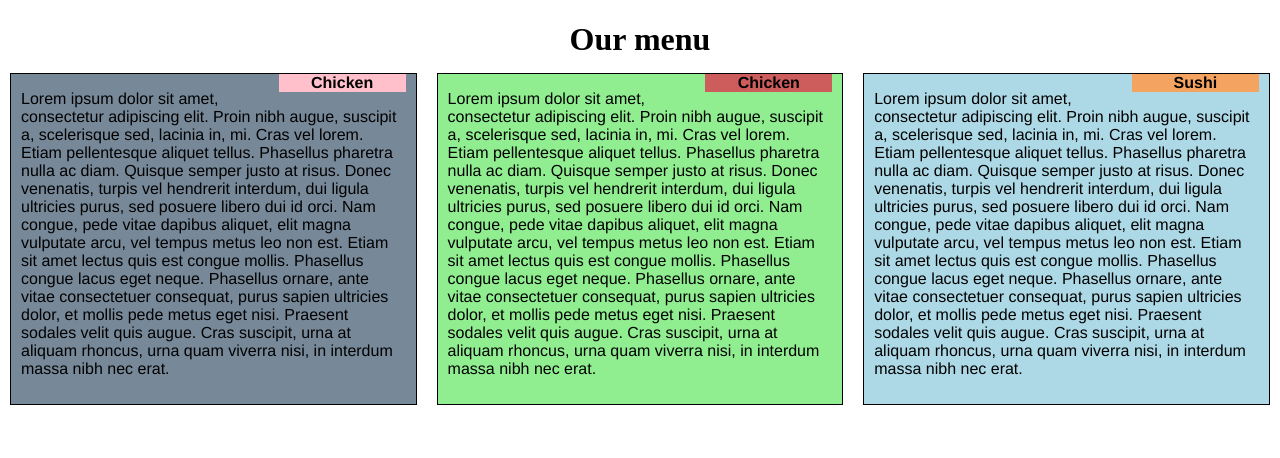
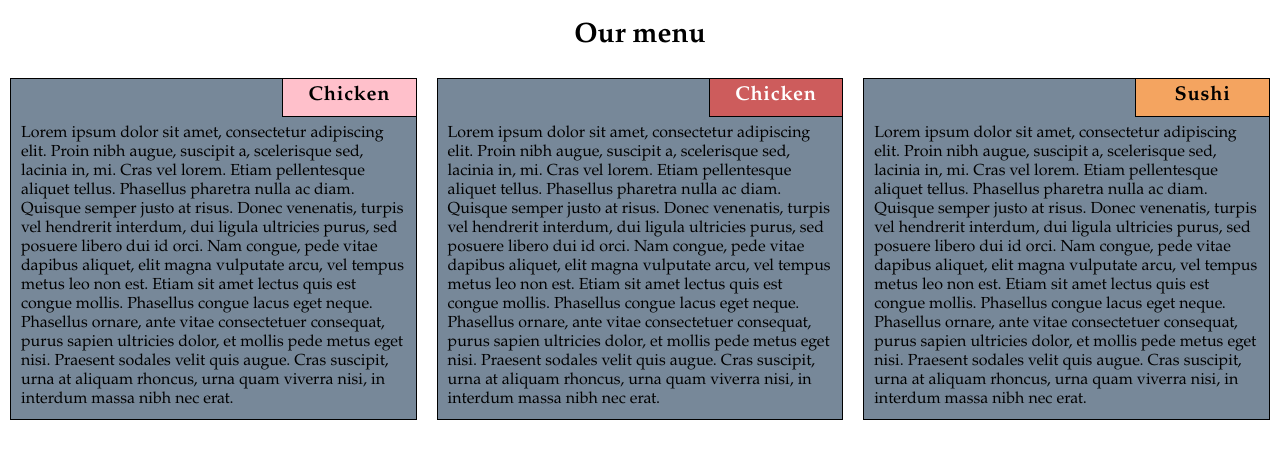
Before and after one commit to xD3Lx/javascript4, a website: page assignment2/index.html in a window 1280 px wide. Drawn offline with Linux system fonts and the light colour scheme.

Commit message:
Changed css

```diff
--- a/assignment2/css/main.css
+++ b/assignment2/css/main.css
@@ -2,38 +2,44 @@
 * {
   box-sizing: border-box;
 }
-h1 {
-  margin-bottom: 15px;
-}
 
 body {
-  margin: 0px;
+  margin: 0;
+  font-family: "Palatino Linotype", "Book Antiqua", Palatino, serif;
 }
 
 section {
   border: 1px solid black;
-  margin: 0px 10px 10px 10px;
-  padding: 0px 10px 10px 10px;
-  font-family: Helvetica;
+  margin: 10px;
+  background-color: lightslategrey;
+  overflow: auto;
+  position: relative;
 }
 
-section.grey {
-  background-color: lightslategrey;
+section > p {
+  margin: 45px 10px 10px 10px;
 }
 
-section.green {
-  background-color: lightgreen;
-}
-
-section.blue {
-  background-color: lightblue;
+.main-title {
+  margin-bottom: 15px;
+  text-align: center;
+  font-size: 1.75em;
 }
 
 .title {
-  float: right;
+  position: absolute;
+  top: 0;
+  right: 0;
+  min-width: 100px;
+  width: 33%;
+  height: 38px;
+  padding: 5px;
+  border-left: 1px solid black;
+  border-bottom: 1px solid black;
   font-weight: bold;
-  width: 33%;
+  font-size: 1.25em;
   text-align: center;
+  letter-spacing: 0.75px;
 }
 
 .pink {
@@ -41,13 +47,10 @@ section.blue {
 }
 .indianred {
   background-color: indianred;
+  color: white;
 }
 .sandy {
   background-color: sandybrown;
-}
-
-.main-title {
-  text-align: center;
 }
 
 /* Simple Responsive Framework. */
```
